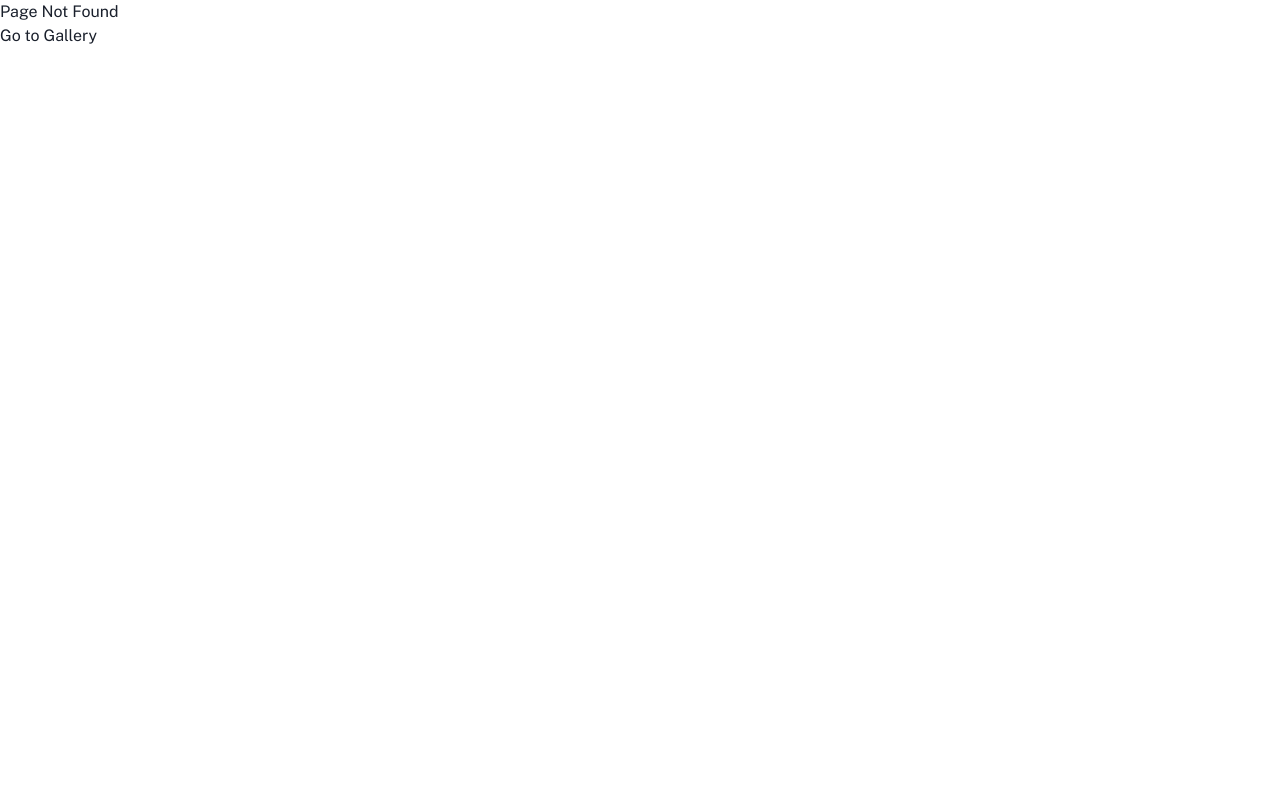
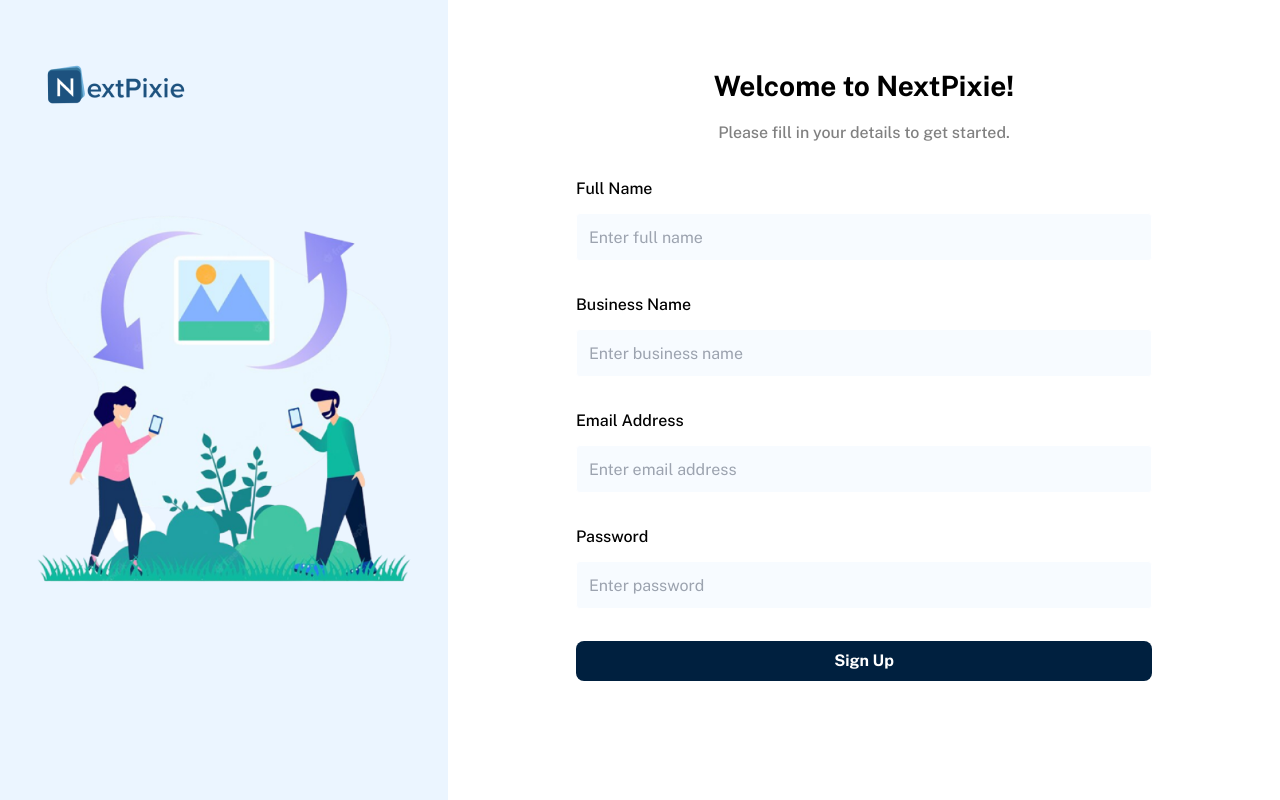
Before and after one commit to NEXTPIXIE/Nextpixie-container, a React (Create React App) app in the folder Nextpixie-frontend/: page /sign-up in a window 1280 px wide. Before the commit this address had no page. Built offline with nearby package versions, Linux system fonts and the light colour scheme; the HTML template or start-up script is replaced by a standard one.

Commit message:
sign up page created
implementation of the signup page

```diff
--- a/Nextpixie-frontend/src/Components/Button.js
+++ b/Nextpixie-frontend/src/Components/Button.js
@@ -12,7 +12,7 @@ export default function Button({
   size = "md",
   disabled = false,
   full = false,
-  background = "blue.blue400",
+  background = "blue.blue100",
   color = "#fff",
   border,
   w = "100%",
@@ -34,6 +34,7 @@ export default function Button({
       color={color}
       bg={background}
       border={border}
+      textTransform={"capitalize"}
       transition="0.5s"
       _hover={{
         bg: "blue.blue400",
--- /dev/null
+++ b/Nextpixie-frontend/src/Components/Header.js
@@ -0,0 +1,8 @@
+import { Text } from '@chakra-ui/react'
+import React from 'react'
+
+export default function Header({mt="32px",text}) {
+  return (
+    <Text mt={mt} color={"black"} fontWeight={"700"} fontSize={"28px"} textAlign={"center"}>{text}</Text>
+  )
+}
--- a/Nextpixie-frontend/src/Components/Input.js
+++ b/Nextpixie-frontend/src/Components/Input.js
@@ -9,6 +9,7 @@ import {
   InputRightElement,
 } from "@chakra-ui/react";
 import React, { useState } from "react";
+import { useEffect } from "react";
 import { FaEye, FaEyeSlash } from "react-icons/fa";
 
 export default function Input({
@@ -38,6 +39,18 @@ export default function Input({
 
   const [inputType, setInputType] = useState(type);
 
+  const switchEye = ()=>{
+
+      if (inputType === "password") {
+        setInputType("text");
+      } else {
+        setInputType("password");
+      }
+    }
+
+useEffect(() => {
+  switchEye()
+}, [])
   return (
     <FormControl
       id={id}
@@ -57,9 +70,9 @@ export default function Input({
         fontWeight="400"
         color={"#00000"}
         bg={active ? labelBg : "transparent"}
-        px="4px"
+        px="0px"
       >
-        {label}
+        {/* {label} */}
       </FormLabel>
 
       <InputGroup>
@@ -92,8 +105,10 @@ export default function Input({
             fontSize="16px"
             fontFamily={"body"}
             borderColor={bColor}
-            rounded="8px"
-            bg="transparent"
+            rounded="4px"
+            pl={"12px !important"}
+            bg="rgba(235, 245, 255, 0.42)"
+
             w={w}
             onFocus={() => setActive(true)}
             onBlur={() => {
@@ -115,13 +130,7 @@ export default function Input({
               )
             }
             cursor={"pointer"}
-            onClick={() => {
-              if (inputType === "password") {
-                setInputType("text");
-              } else {
-                setInputType("password");
-              }
-            }}
+            onClick={switchEye}
           />
         )}
       </InputGroup>
--- /dev/null
+++ b/Nextpixie-frontend/src/Components/Label.js
@@ -0,0 +1,8 @@
+import { Text } from '@chakra-ui/react'
+import React from 'react'
+
+export default function Label({text}) {
+  return (
+    <Text color={"black"} fontWeight={"500"} fontSize={"16px"} textTransform={"capitalize"} mb="12px">{text}</Text>
+  )
+}
--- /dev/null
+++ b/Nextpixie-frontend/src/Pages/AuthPages/SignUp.js
@@ -0,0 +1,44 @@
+import { Box, Flex, Image, Stack, Text } from '@chakra-ui/react'
+import React from 'react'
+import Header from '../../Components/Header'
+import Label from '../../Components/Label'
+import Input from '../../Components/Input'
+import Button from '../../Components/Button'
+
+export default function SignUp() {
+  return (
+   <Flex  minH={"100vh"}>
+        <Box w="35%" px="16px" bg={"blue.blue600"}>
+            <Image src='/image/logo.png'/>
+            <Image src='/image/authImg.png'/>
+        </Box>
+        <Box w="65%" px="10%" pb="10px">
+            <Header text={"Welcome to NextPixie!"} mt="65px"/>
+            <Text color={"#808080"} fontWeight={"500"} mt="14px" fontSize={"16px"}
+             textAlign={"center"}>Please fill in your details to get started.</Text>
+
+
+             <Stack mt="32px" spacing={"32px"}>
+                <Box>
+                    <Label text={"full name"}/>
+                    <Input placeholder='Enter full name' type='text' onChange={""}/>
+                </Box>
+                <Box>
+                    <Label text={"business name"}/>
+                    <Input placeholder='Enter business name' type='text' onChange={""}/>
+                </Box>
+                <Box>
+                    <Label text={"email address"}/>
+                    <Input placeholder='Enter email address' type='email' onChange={""}/>
+                </Box>
+                <Box>
+                    <Label text={"password"}/>
+                    <Input placeholder='Enter password' type='passwordx' onChange={""}/>
+                </Box>
+             </Stack>
+
+             <Button mt={"32px"}>sign up</Button>
+        </Box>
+   </Flex>
+  )
+}
--- a/Nextpixie-frontend/src/Routes/Index.js
+++ b/Nextpixie-frontend/src/Routes/Index.js
@@ -8,6 +8,7 @@ import NotFound from "../Pages/NotFound";
 import LandingPageLayout from "../Layouts/LandingPageLayout";
 import Features from "../Pages/Features";
 import Examples from "../Pages/Examples";
+import SignUp from "../Pages/AuthPages/SignUp";
 
 export default function IndexRoutes() {
   return (
@@ -22,6 +23,7 @@ export default function IndexRoutes() {
         <Route path="/dashboard/notifications" element={<Notifications />} />
         <Route path="/dashboard/analytics" element={<Analytics />} />
         <Route path="*" element={<NotFound />} />
+        <Route path="/sign-up" element={<SignUp />} />
       </Routes>
     </BrowserRouter>
   );
--- a/Nextpixie-frontend/src/Utils/Theme.js
+++ b/Nextpixie-frontend/src/Utils/Theme.js
@@ -7,6 +7,7 @@ const theme = extendTheme({
   },
   colors: {
     blue: {
+      blue600: '#EBF5FF',
       blue500: '#211f5c',
       blue400: '#2C346D',
       blue300: '#3A4A7E',
@@ -29,6 +30,7 @@ const theme = extendTheme({
       orange100: '#FEE8C9',
     },
     gray: {
+      gray600: '#AAAAAA',
       gray500: 'rgba(255, 255, 255, 0.6)',
       gray400: '#EBF5FF',
       gray300: '#858383',
```
Also changed, not shown: Nextpixie-frontend/public/image/authImg.png (added), Nextpixie-frontend/public/image/logo.png (added).
